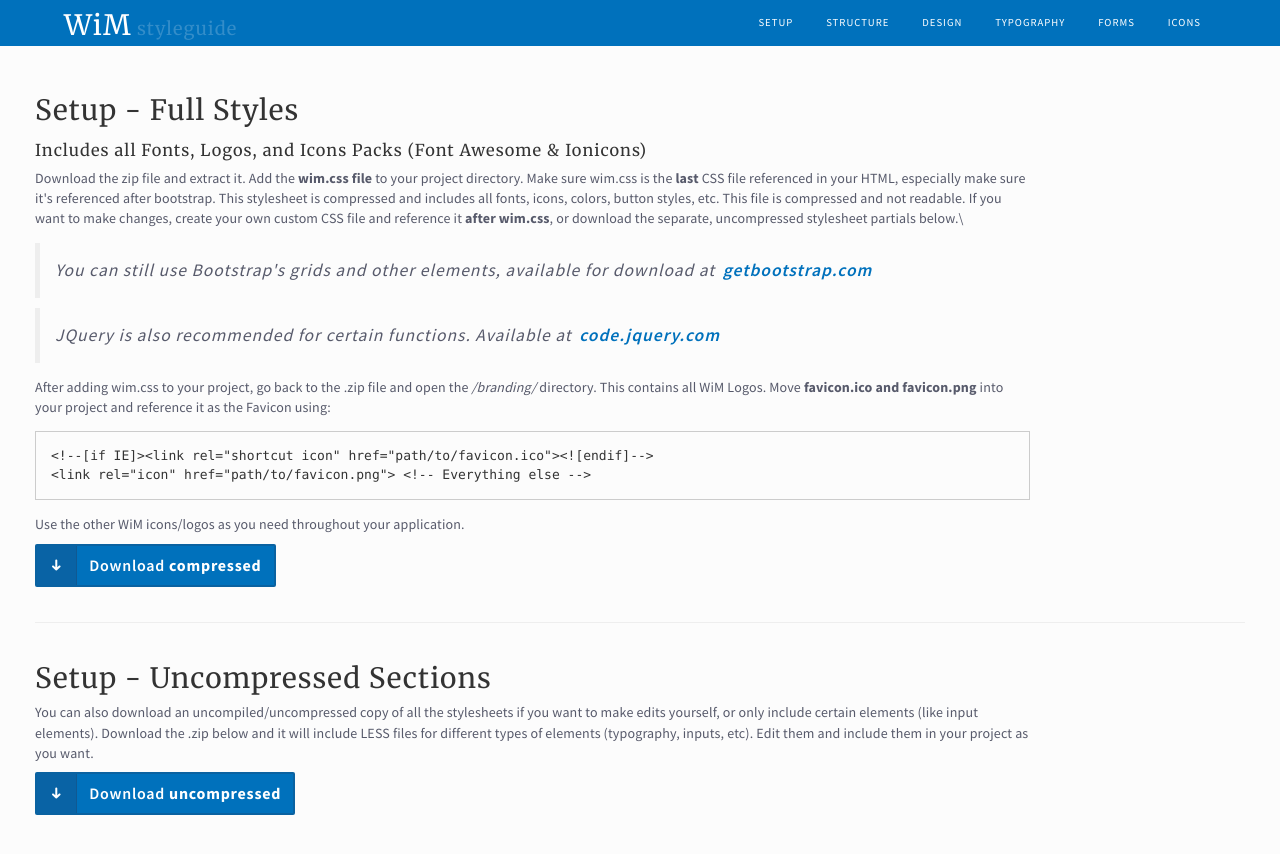
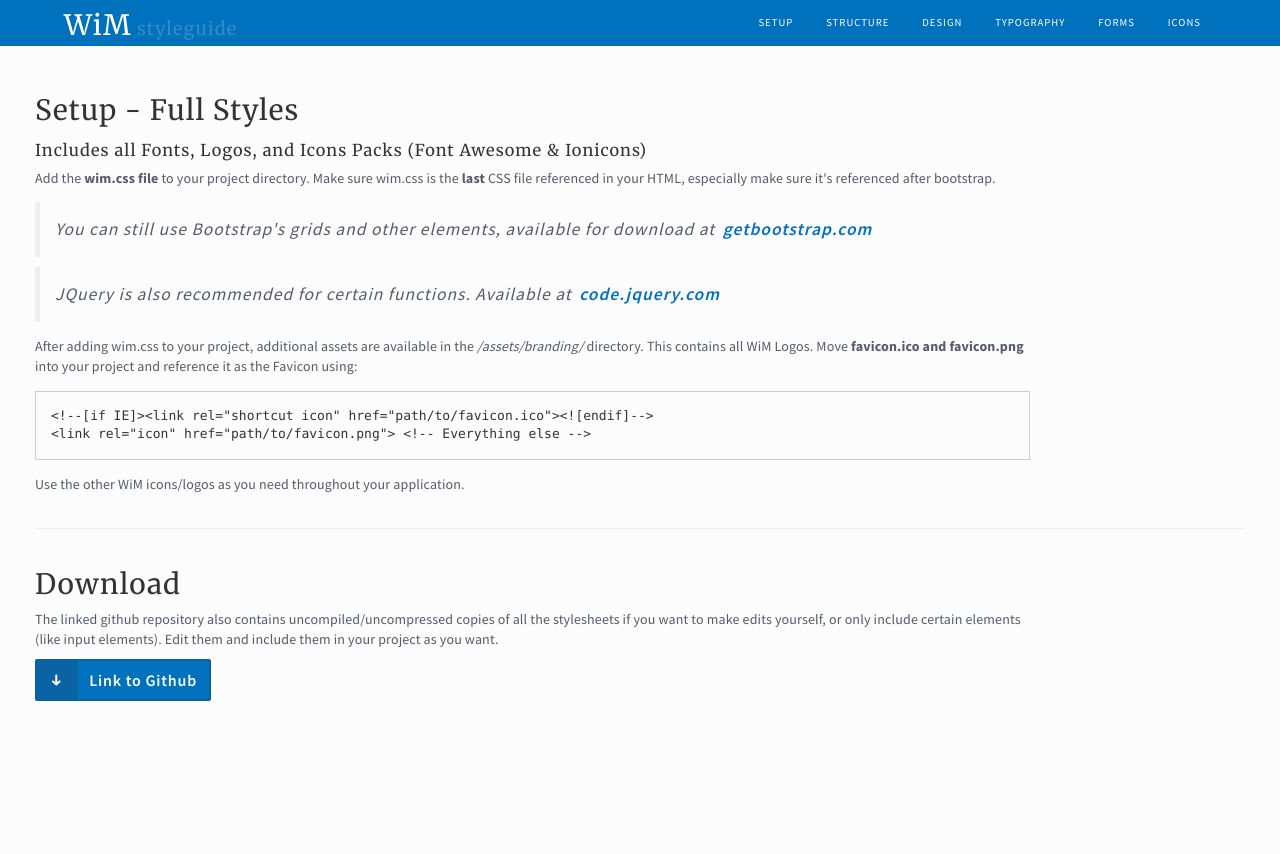
Before and after one commit to USGS-WiM/WIM-Style-Guide, a plain HTML site: page index.html in a window 1280 px wide. After the commit the page ends 800 px from the top, so only its background shows below. Drawn offline with nearby package versions, Linux system fonts and the light colour scheme; some packages are replaced by stand-ins of ours.

Commit message:
Update setup.html with link to github instead of zips

```diff
--- a/pages/setup.html
+++ b/pages/setup.html
@@ -2,26 +2,25 @@
     <h1>Setup - Full Styles</h1>
     <h3>Includes all Fonts, Logos, and Icons Packs (Font Awesome & Ionicons)</h3>
     <p>
-        Download the zip file and extract it. Add the <b>wim.css file</b> to your project directory. Make sure wim.css is the <b>last</b> CSS file referenced in your HTML, especially make sure it's referenced after bootstrap. This stylesheet is compressed and includes all fonts, icons, colors, button styles, etc.  This file is compressed and not readable. If you want to make changes, create your own custom CSS file and reference it <b>after wim.css</b>, or download the separate, uncompressed stylesheet partials below.\
+         Add the <b>wim.css file</b> to your project directory. Make sure wim.css is the <b>last</b> CSS file referenced in your HTML, especially make sure it's referenced after bootstrap.
     </p>
     <blockquote>You can still use Bootstrap's grids and other elements, available for download at <a href="http://getbootstrap.com/" target="blank">getbootstrap.com</a></blockquote>
     <blockquote>JQuery is also recommended for certain functions. Available at <a href="https://code.jquery.com/" target="blank">code.jquery.com</a></blockquote>
     <p>
-        After adding wim.css to your project, go back to the .zip file and open the <i>/branding/</i> directory. This contains all WiM Logos. Move <b>favicon.ico and favicon.png</b> into your project and reference it as the Favicon using:
+        After adding wim.css to your project, additional assets are available in the <i>/assets/branding/</i> directory. This contains all WiM Logos. Move <b>favicon.ico and favicon.png</b> into your project and reference it as the Favicon using:
     </p>
     <pre>&lt;!--[if IE]&gt;&lt;link rel="shortcut icon" href="path/to/favicon.ico">&lt;![endif]--><br/>&lt;link rel="icon" href="path/to/favicon.png"&gt; &lt;!-- Everything else --&gt;</pre>
     <p>
         Use the other WiM icons/logos as you need throughout your application.
     </p>
-    <a class="btn-wim-primary btn-wim-icon" href="../assets/wim-compressed.zip" target="_blank"><i class="ion-arrow-down-c"></i>Download <b>compressed</b></a>
 </section>
 
 <hr/>
 
 <section>
-    <h1>Setup - Uncompressed Sections</h1>
+    <h1>Download</h1>
     <p>
-        You can also download an uncompiled/uncompressed copy of all the stylesheets if you want to make edits yourself, or only include certain elements (like input elements). Download the .zip below and it will include LESS files for different types of elements (typography, inputs, etc). Edit them and include them in your project as you want.
+        The linked github repository also contains uncompiled/uncompressed copies of all the stylesheets if you want to make edits yourself, or only include certain elements (like input elements).  Edit them and include them in your project as you want.
     </p>
-    <a class="btn-wim-primary btn-wim-icon" href="../assets/wim-uncompressed.zip" target="_blank"><i class="ion-arrow-down-c"></i>Download <b>uncompressed</b></a>
+    <a class="btn-wim-primary btn-wim-icon" href="https://github.com/USGS-WiM/WiM-Style-Guide" target="_blank"><i class="ion-arrow-down-c"></i>Link to Github</a>
 </section>
```
